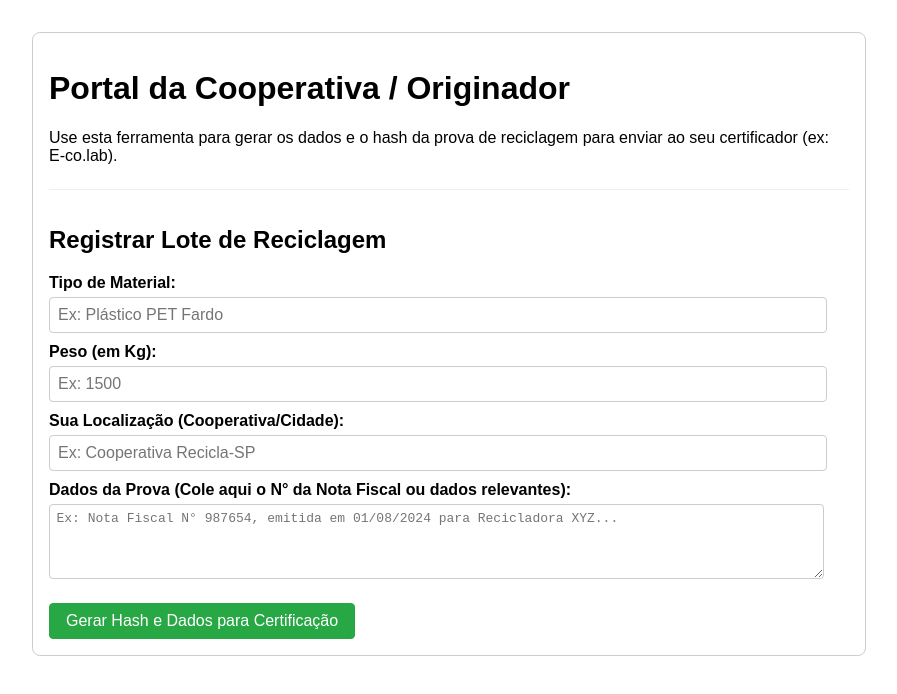
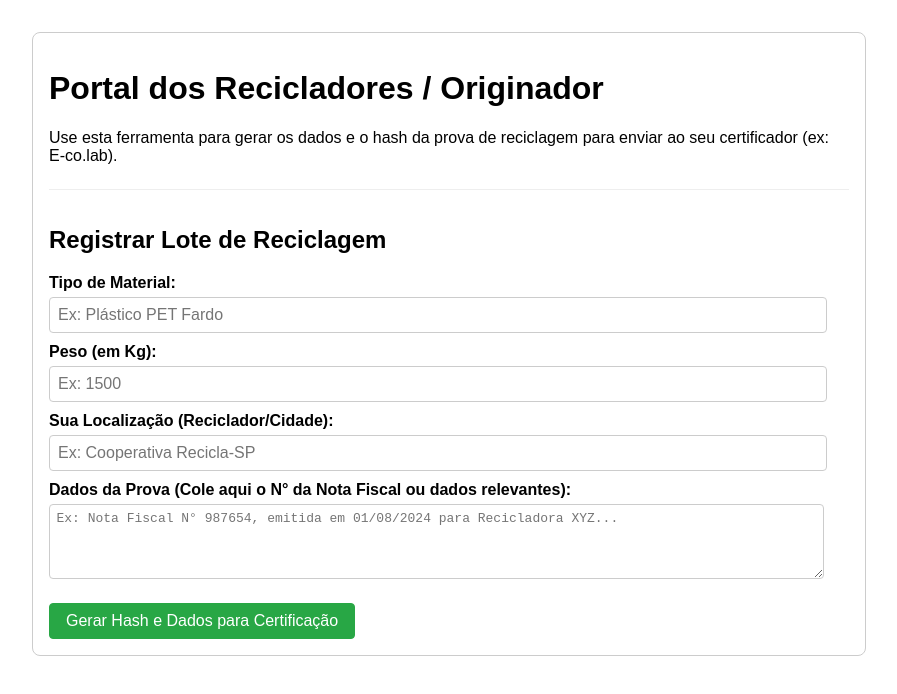
Before and after one commit to ecolab-web3/hackathon-blockchain-jungle, a plain HTML site: page recyclers-pt_br.html in a window 1280 px wide. Shown: the whole page, without its empty margins (191-1088 px from the left). Drawn offline with Linux system fonts and the light colour scheme.

Commit message:
Update recyclers-pt_br.html

```diff
--- a/recyclers-pt_br.html
+++ b/recyclers-pt_br.html
@@ -3,7 +3,7 @@
 <head>
     <meta charset="UTF-8">
     <meta name="viewport" content="width=device-width, initial-scale=1.0">
-    <title>Portal da Cooperativa - Gerar Prova de Crédito</title>
+    <title>Portal dos Recicladores - Gerar Prova de Crédito</title>
     <script src="https://cdn.jsdelivr.net/npm/ethers@5.7.2/dist/ethers.umd.min.js"></script>
     <style>
         body { font-family: sans-serif; max-width: 800px; margin: 2em auto; padding: 1em; border: 1px solid #ccc; border-radius: 8px; }
@@ -16,7 +16,7 @@
     </style>
 </head>
 <body>
-    <h1>Portal da Cooperativa / Originador</h1>
+    <h1>Portal dos Recicladores / Originador</h1>
     <p>Use esta ferramenta para gerar os dados e o hash da prova de reciclagem para enviar ao seu certificador (ex: E-co.lab).</p>
 
     <div class="section">
@@ -31,7 +31,7 @@
                 <input type="number" id="weightKg" required placeholder="Ex: 1500">
             </div>
             <div>
-                <label for="location">Sua Localização (Cooperativa/Cidade):</label>
+                <label for="location">Sua Localização (Reciclador/Cidade):</label>
                 <input type="text" id="location" required placeholder="Ex: Cooperativa Recicla-SP">
             </div>
             <div>
@@ -76,7 +76,7 @@
         proofForm.addEventListener('submit', async (event) => {
             event.preventDefault(); // Impede o recarregamento da página
 
-            // A cooperativa precisa conectar a carteira para definir o beneficiário
+            // O reciclador precisa conectar a carteira para definir o beneficiário
             if (typeof window.ethereum === 'undefined') {
                 alert("Por favor, instale a MetaMask para usar esta ferramenta.");
                 return;
```
